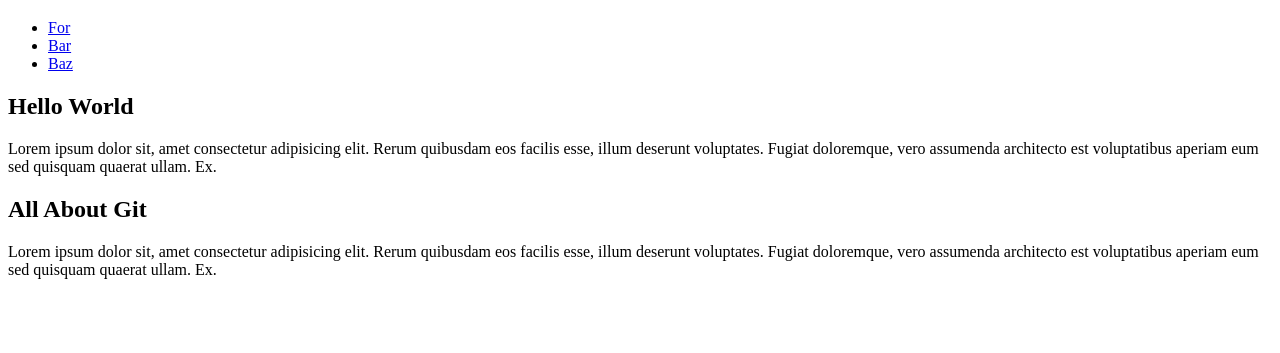
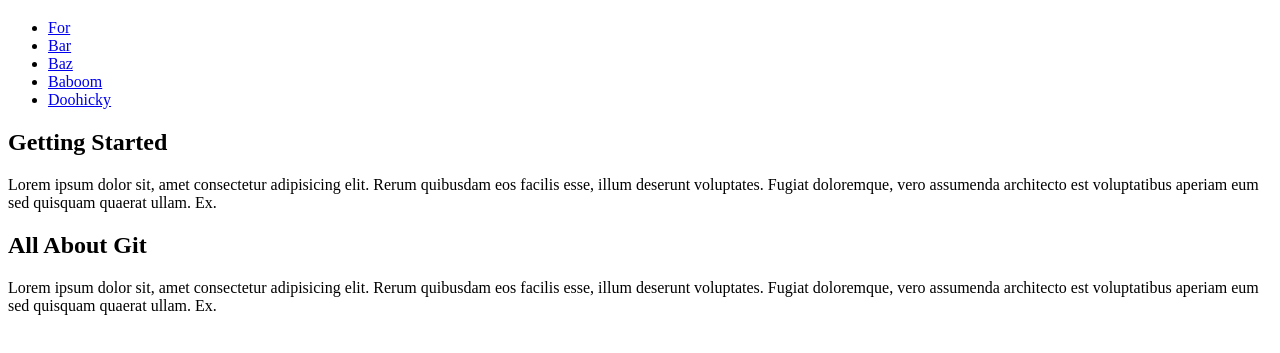
Before and after one commit to michaelwhyte/learning-git, a plain HTML site: page index.html in a window 1280 px wide. Shown: the part 61-414 px from the top of the page. Drawn offline with Linux system fonts and the light colour scheme.

Commit message:
Add items to nav bar

```diff
--- a/index.html
+++ b/index.html
@@ -16,11 +16,13 @@
                 <li><a href="#0">For</a></li>
                 <li><a href="#0">Bar</a></li>
                 <li><a href="#0">Baz</a></li>
+                <li><a href="#0">Baboom</a></li>
+                <li><a href="#0">Doohicky</a></li>
             </ul>
         </nav>
         <main>
             <article>
-                <h1>Hello World</h1>
+                <h1>Getting Started</h1>
                 <p>Lorem ipsum dolor sit, amet consectetur adipisicing elit. Rerum quibusdam eos facilis esse, illum deserunt voluptates. Fugiat doloremque, vero assumenda architecto est voluptatibus aperiam eum sed quisquam quaerat ullam. Ex.</p>
             </article>
             <article>
```
